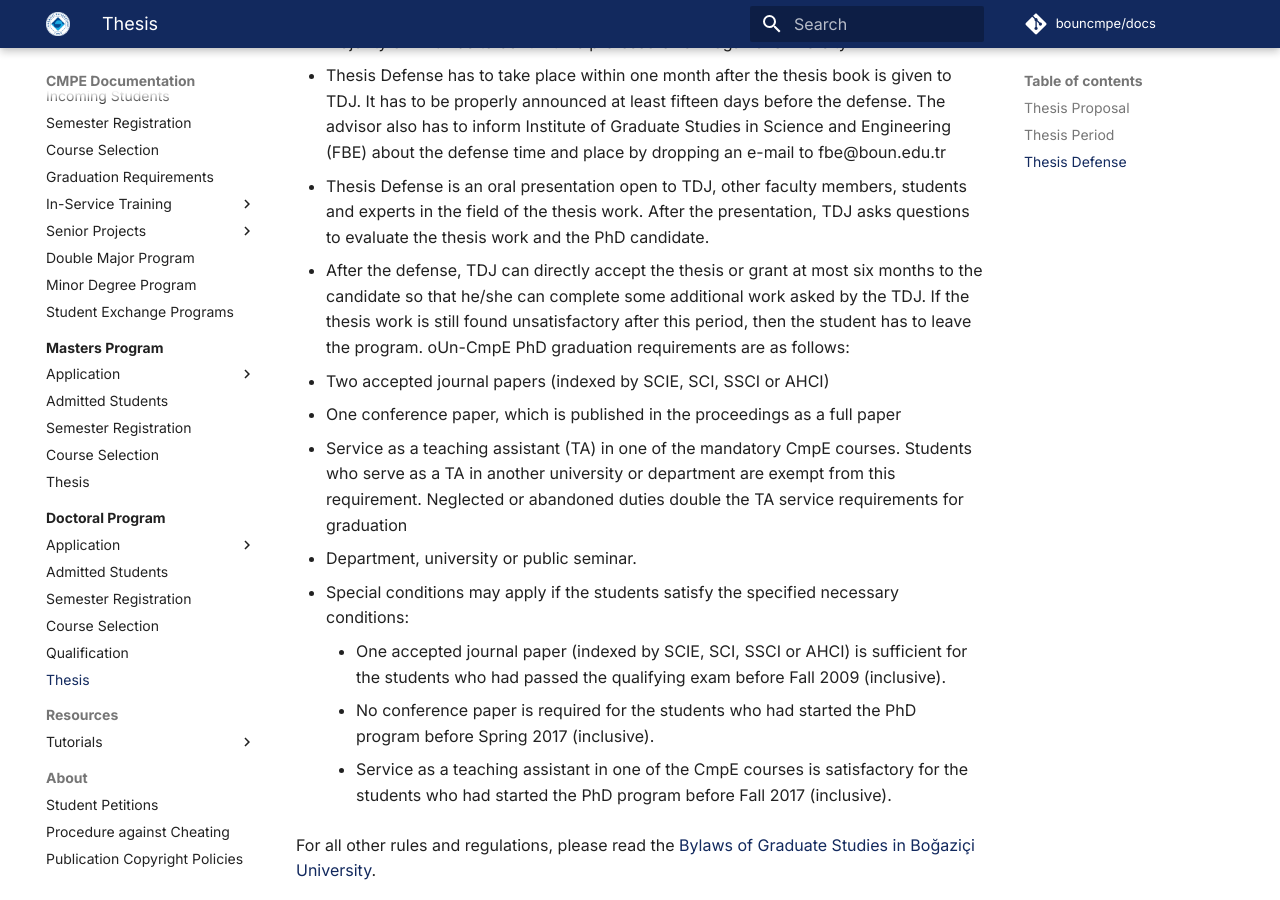
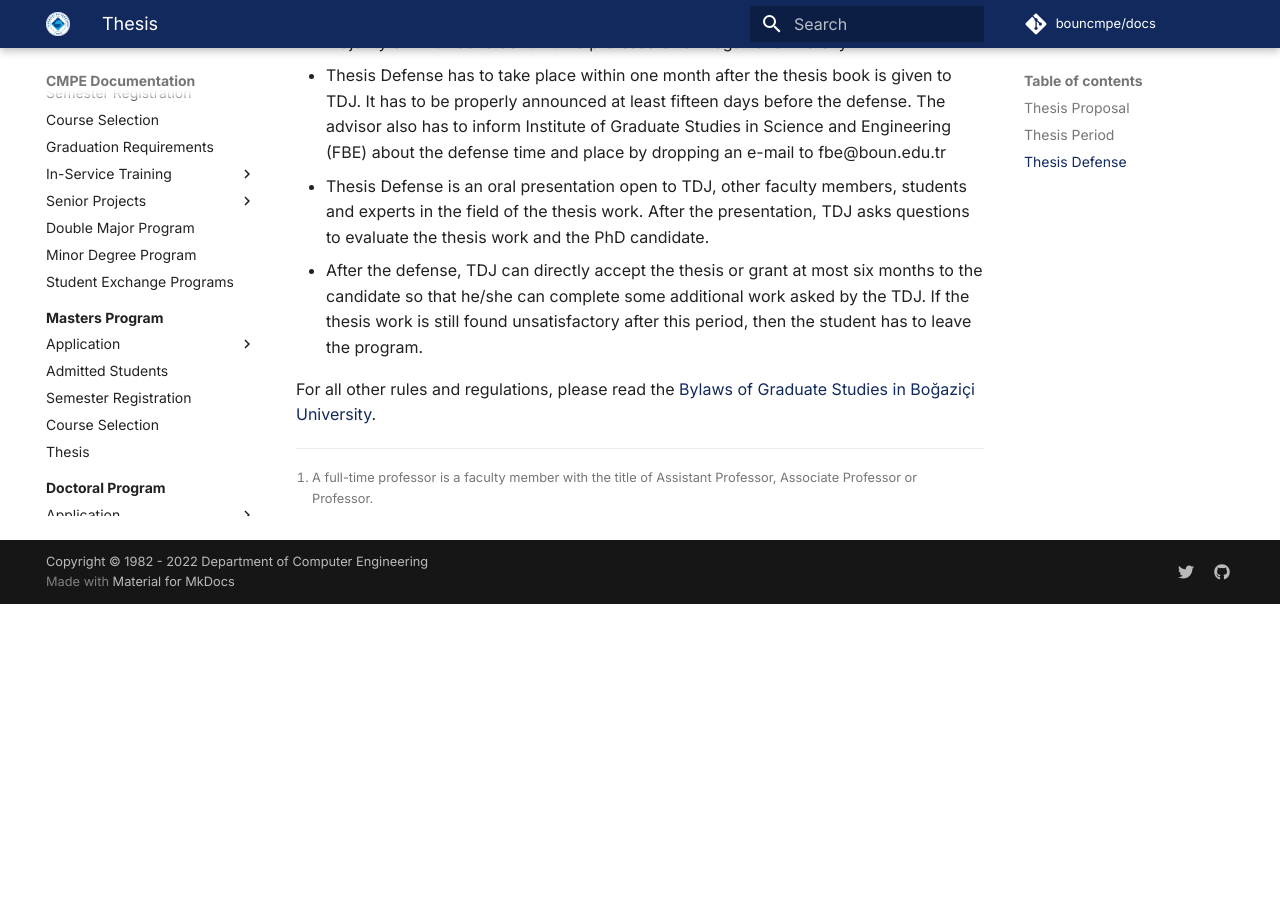
Before and after one commit to bouncmpe/docs, an MkDocs documentation site: the page built from content/doctoral/thesis.md, in a window 1280 px wide and 900 px high, scrolled down 1586 px. Built offline with MkDocs 1.6.1 and Material for MkDocs 9.7.7, drawn with Linux system fonts in a browser that asks for light colours; comment, search, counter and statistics services are not loaded; after the commit the page ends 2190 px from its top, so only the background shows below that.

Commit message:
Update thesis.md

```diff
--- a/content/doctoral/thesis.md
+++ b/content/doctoral/thesis.md
@@ -30,15 +30,6 @@
 - Thesis Defense has to take place within one month after the thesis book is given to TDJ.  It has to be properly announced at least fifteen days before the defense. The advisor also has to inform Institute of Graduate Studies in Science and Engineering (FBE) about the defense time and place by dropping an e-mail to fbe@boun.edu.tr
 - Thesis Defense is an oral presentation open to TDJ, other faculty members, students and experts in the field of the thesis work. After the presentation, TDJ asks questions to evaluate the thesis work and the PhD candidate.
 - After the defense, TDJ can directly accept the thesis or grant at most six months to the candidate so that he/she can complete some additional work asked by the TDJ. If the thesis work is still found unsatisfactory after this period, then the student has to leave the program.
-oUn-CmpE PhD graduation requirements are as follows:
-  - Two accepted journal papers (indexed by SCIE, SCI, SSCI or AHCI)
-  - One conference paper, which is published in the proceedings as a full paper
-  - Service as a teaching assistant (TA) in one of the mandatory CmpE courses. Students who serve as a TA in another university or department are exempt from this requirement. Neglected or abandoned duties double the TA service requirements for graduation
-  - Department, university or public seminar.
-  - Special conditions may apply if the students satisfy the specified necessary conditions:
-    - One accepted journal paper (indexed by SCIE, SCI, SSCI or AHCI) is sufficient for the students who had passed the qualifying exam before Fall 2009 (inclusive).
-    - No conference paper is required for the students who had started the PhD program before Spring 2017 (inclusive).
-    - Service as a teaching assistant in one of the CmpE courses is satisfactory for the students who had started the PhD program before Fall 2017 (inclusive).
 
 For all other rules and regulations, please read the [Bylaws of Graduate Studies in Boğaziçi University](http://www.boun.edu.tr/tr_TR/Content/Ogrenciler/Ogrenci_Isleri/Yonetmelik_ve_Ic_Tuzukler/BU_Lisansustu_Egitim_ve_Ogretim_Yonetmeligi).
 
```
